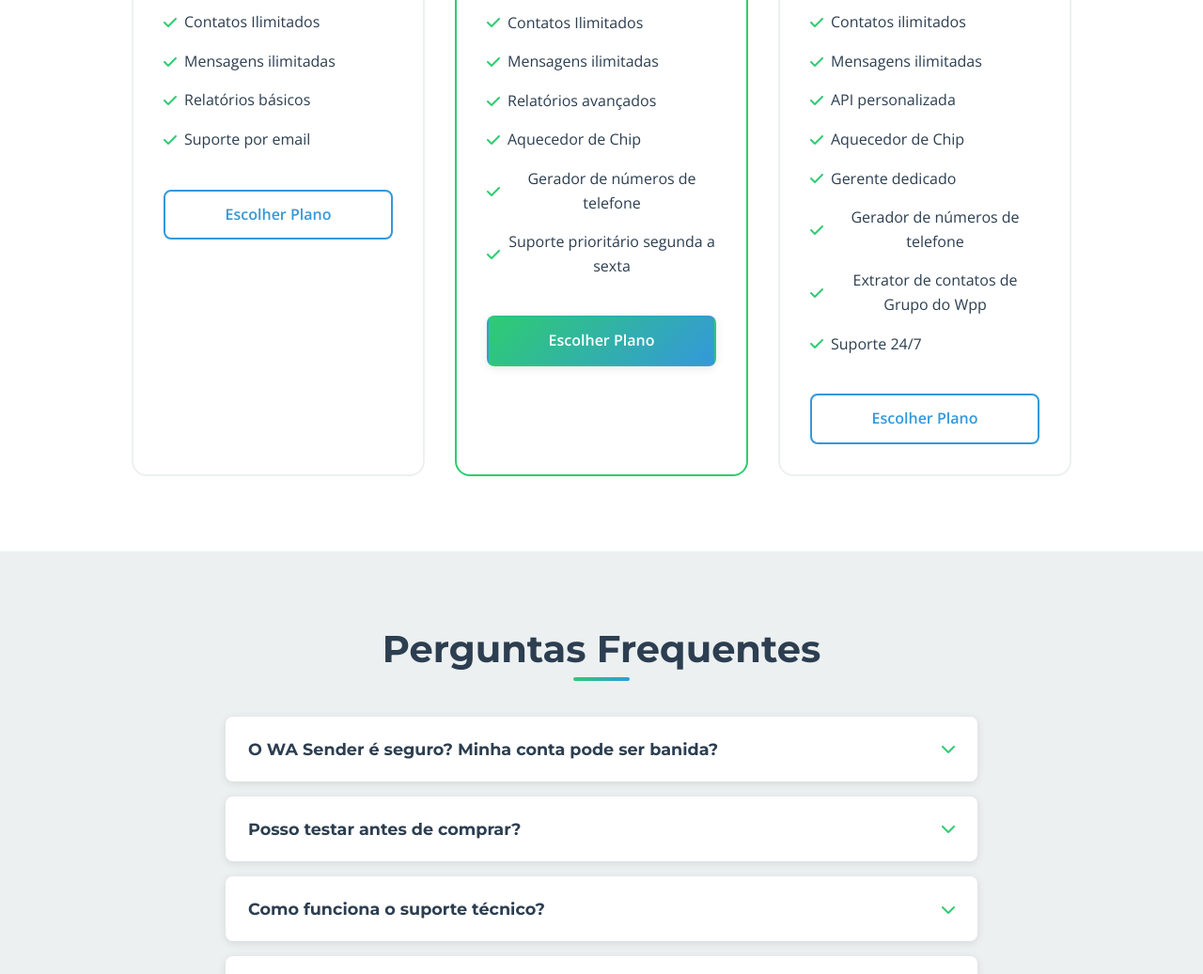
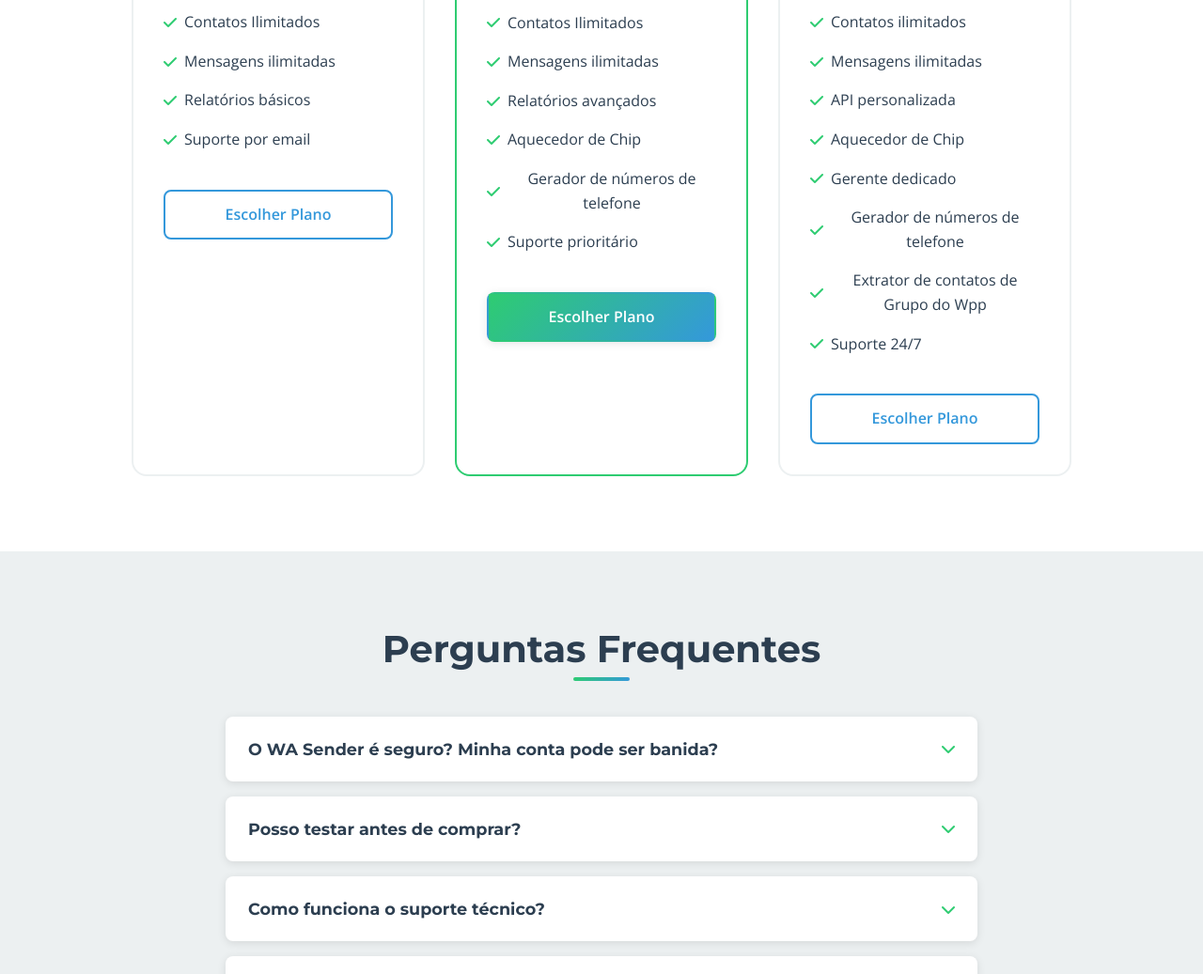
Before and after one commit to omarabouarabi/turbovendas, a plain HTML site: page index.html in a window 1280 px wide. Shown: the part 3450-4487 px from the top of the page at 94% size. Drawn offline with nearby package versions, Linux system fonts and the light colour scheme.

Commit message:
Update index.html

```diff
--- a/index.html
+++ b/index.html
@@ -312,7 +312,7 @@
                         <li><i class="fas fa-check"></i> Relatórios avançados</li>
                         <li><i class="fas fa-check"></i> Aquecedor de Chip</li>
                         <li><i class="fas fa-check"></i> Gerador de números de telefone</li>
-			<li><i class="fas fa-check"></i> Suporte prioritário segunda a sexta</li>
+			<li><i class="fas fa-check"></i> Suporte prioritário</li>
                     </ul>
                     <a href="#" class="btn btn-primary pricing-btn">Escolher Plano</a>
                 </div>
```
